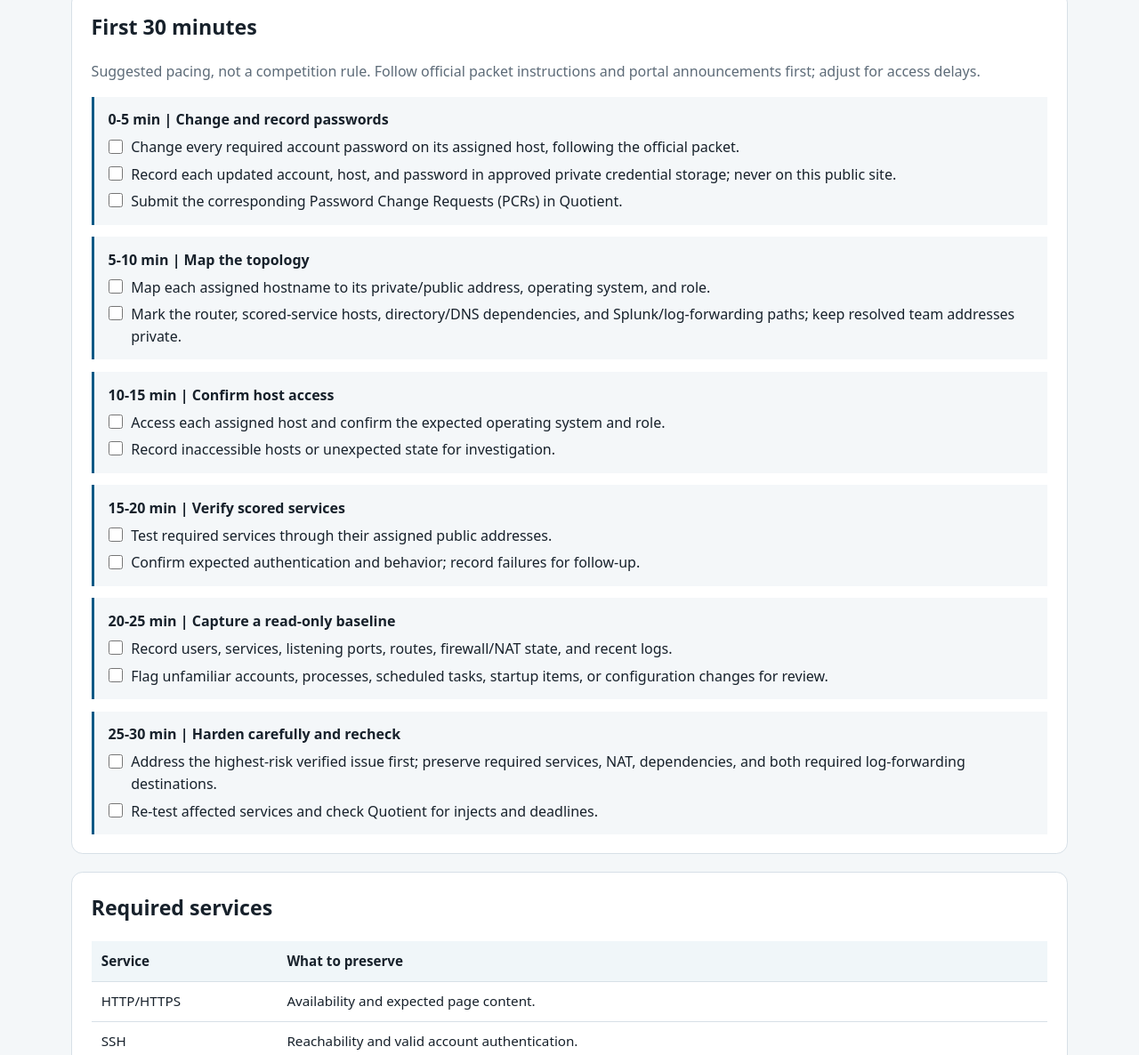
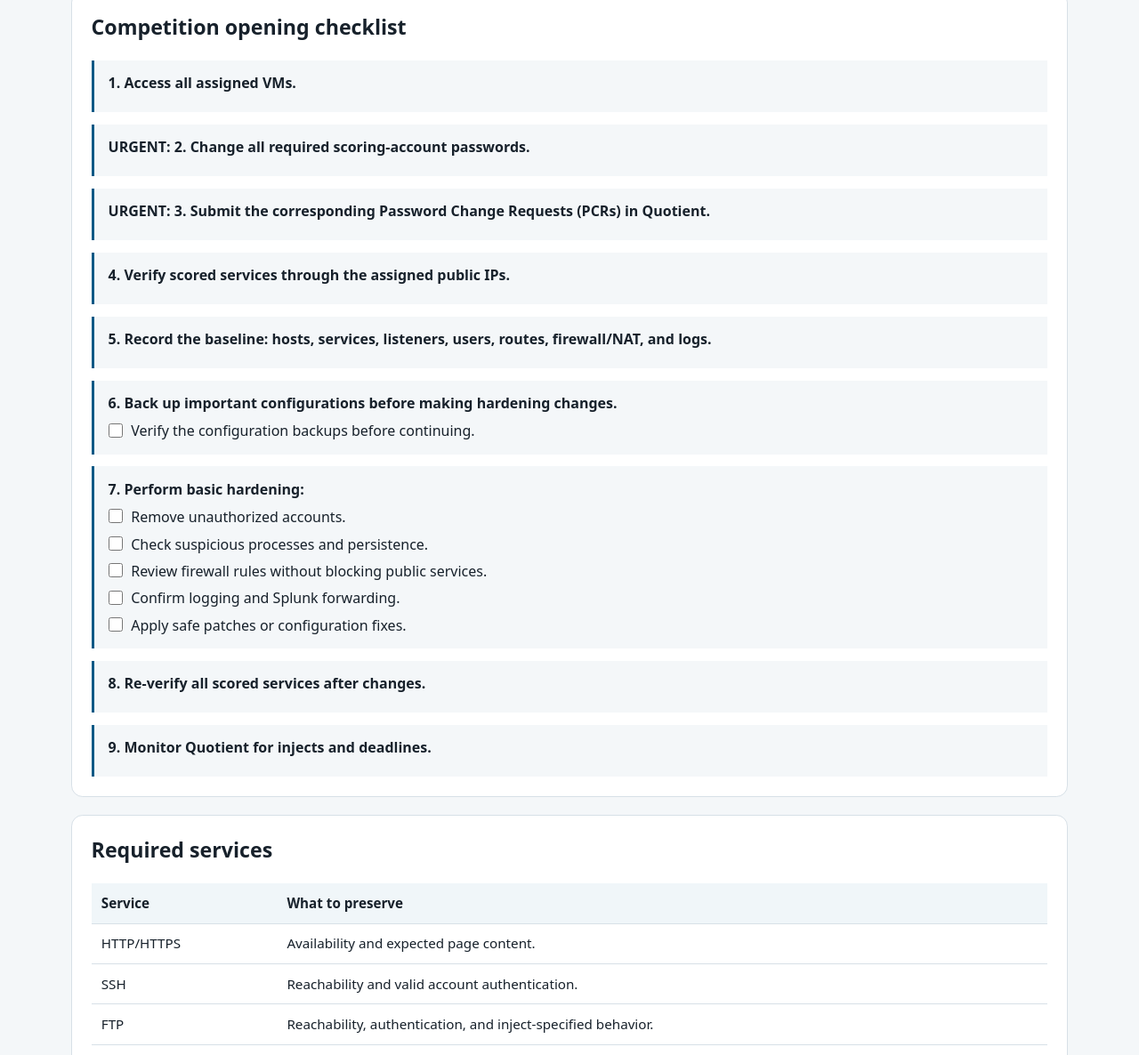
Before and after one commit to jacksonmclean326/CCDC, a plain HTML site: page quick-reference.html in a window 1280 px wide. Shown: the part 239-1425 px from the top of the page at 89% size. Drawn offline with Linux system fonts and the light colour scheme.

Commit message:
fixed checklist

```diff
--- a/quick-reference.html
+++ b/quick-reference.html
@@ -19,85 +19,69 @@
     </header>
     <main class="wrap">
       <section class="section">
-        <h2>First 30 minutes</h2>
-        <p class="muted">
-          Suggested pacing, not a competition rule. Follow official packet
-          instructions and portal announcements first; adjust for access delays.
-        </p>
+        <h2>Competition opening checklist</h2>
         <ol class="timeline-checklist">
           <li>
-            <h3>0-5 min | Change and record passwords</h3>
+            <h3>1. Access all assigned VMs.</h3>
+          </li>
+          <li>
+            <h3>
+              <strong>URGENT:</strong> 2. Change all required scoring-account
+              passwords.
+            </h3>
+          </li>
+          <li>
+            <h3>
+              <strong>URGENT:</strong> 3. Submit the corresponding Password
+              Change Requests (PCRs) in Quotient.
+            </h3>
+          </li>
+          <li>
+            <h3>4. Verify scored services through the assigned public IPs.</h3>
+          </li>
+          <li>
+            <h3>
+              5. Record the baseline: hosts, services, listeners, users, routes,
+              firewall/NAT, and logs.
+            </h3>
+          </li>
+          <li>
+            <h3>
+              6. Back up important configurations before making hardening
+              changes.
+            </h3>
             <label
-              ><input type="checkbox" /> Change every required account password
-              on its assigned host, following the official packet.</label
-            >
-            <label
-              ><input type="checkbox" /> Record each updated account, host, and
-              password in approved private credential storage; never on this
-              public site.</label
-            >
-            <label
-              ><input type="checkbox" /> Submit the corresponding Password
-              Change Requests (PCRs) in Quotient.</label
+              ><input type="checkbox" /> Verify the configuration backups before
+              continuing.</label
             >
           </li>
           <li>
-            <h3>5-10 min | Map the topology</h3>
+            <h3>7. Perform basic hardening:</h3>
             <label
-              ><input type="checkbox" /> Map each assigned hostname to its
-              private/public address, operating system, and role.</label
+              ><input type="checkbox" /> Remove unauthorized accounts.</label
             >
             <label
-              ><input type="checkbox" /> Mark the router, scored-service hosts,
-              directory/DNS dependencies, and Splunk/log-forwarding paths; keep
-              resolved team addresses private.</label
+              ><input type="checkbox" /> Check suspicious processes and
+              persistence.</label
+            >
+            <label
+              ><input type="checkbox" /> Review firewall rules without blocking
+              public services.</label
+            >
+            <label
+              ><input type="checkbox" /> Confirm logging and Splunk
+              forwarding.</label
+            >
+            <label
+              ><input type="checkbox" /> Apply safe patches or configuration
+              fixes.</label
             >
           </li>
           <li>
-            <h3>10-15 min | Confirm host access</h3>
-            <label
-              ><input type="checkbox" /> Access each assigned host and confirm
-              the expected operating system and role.</label
-            >
-            <label
-              ><input type="checkbox" /> Record inaccessible hosts or unexpected
-              state for investigation.</label
-            >
+            <h3>8. Re-verify all scored services after changes.</h3>
           </li>
           <li>
-            <h3>15-20 min | Verify scored services</h3>
-            <label
-              ><input type="checkbox" /> Test required services through their
-              assigned public addresses.</label
-            >
-            <label
-              ><input type="checkbox" /> Confirm expected authentication and
-              behavior; record failures for follow-up.</label
-            >
-          </li>
-          <li>
-            <h3>20-25 min | Capture a read-only baseline</h3>
-            <label
-              ><input type="checkbox" /> Record users, services, listening
-              ports, routes, firewall/NAT state, and recent logs.</label
-            >
-            <label
-              ><input type="checkbox" /> Flag unfamiliar accounts, processes,
-              scheduled tasks, startup items, or configuration changes for
-              review.</label
-            >
-          </li>
-          <li>
-            <h3>25-30 min | Harden carefully and recheck</h3>
-            <label
-              ><input type="checkbox" /> Address the highest-risk verified issue
-              first; preserve required services, NAT, dependencies, and both
-              required log-forwarding destinations.</label
-            >
-            <label
-              ><input type="checkbox" /> Re-test affected services and check
-              Quotient for injects and deadlines.</label
-            >
+            <h3>9. Monitor Quotient for injects and deadlines.</h3>
           </li>
         </ol>
       </section>
```
